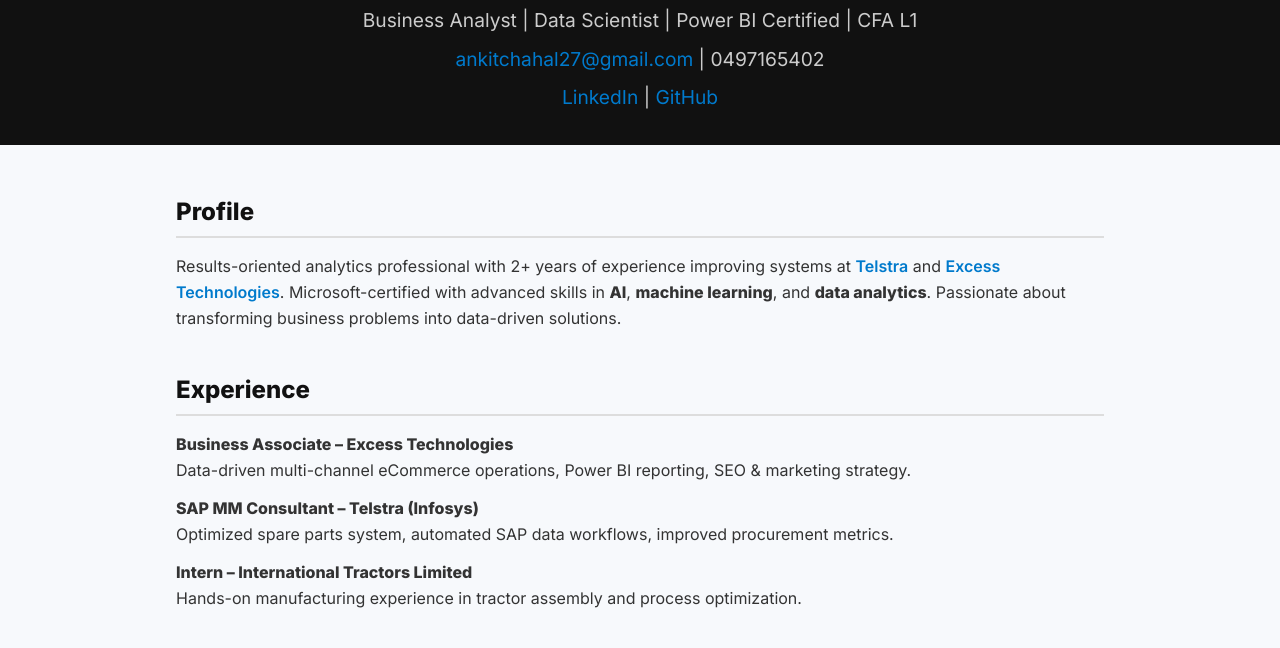
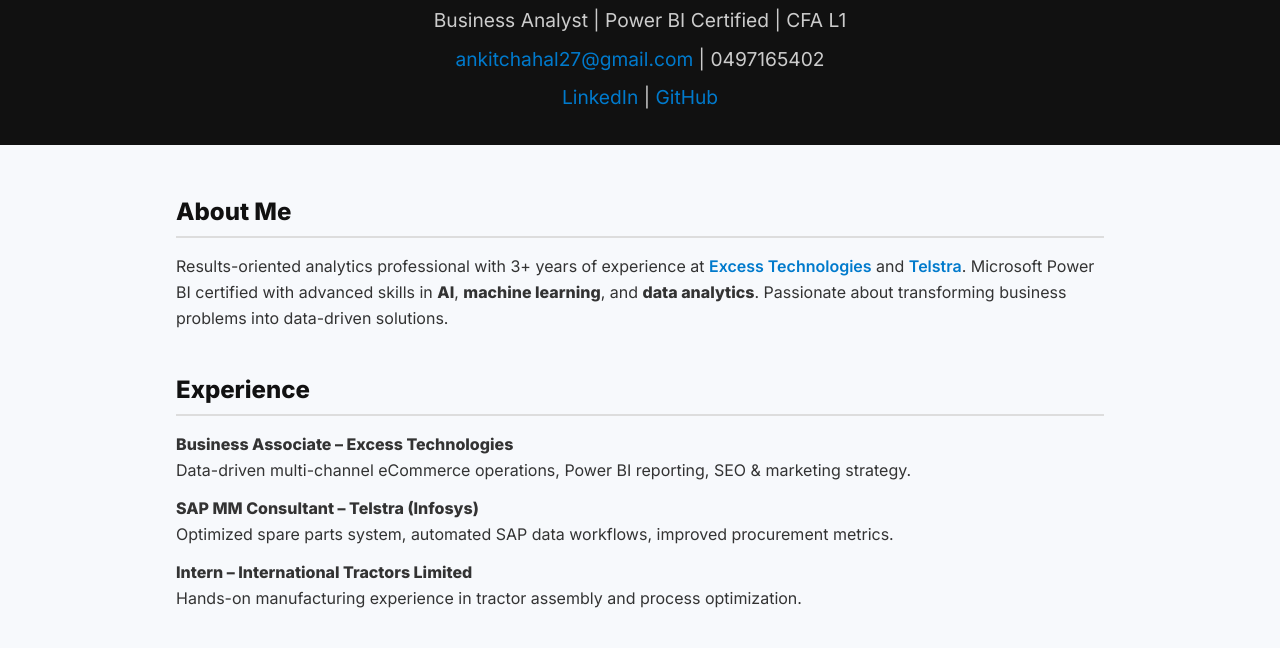
Before and after one commit to ankitchahal27/info-site, a plain HTML site: page index.html in a window 1280 px wide. Shown: the part 99-747 px from the top of the page. Drawn offline with Linux system fonts and the light colour scheme.

Commit message:
Update index.html

```diff
--- a/index.html
+++ b/index.html
@@ -75,15 +75,15 @@
 <body>
   <header>
     <h1>Ankit Chahal</h1>
-    <p>Business Analyst | Data Scientist | Power BI Certified | CFA L1</p>
+    <p>Business Analyst | Power BI Certified | CFA L1</p>
     <p><a class="link" href="mailto:ankitchahal27@gmail.com">ankitchahal27@gmail.com</a> | 0497165402</p>
     <p><a class="link" href="https://linkedin.com/in/ankit-chahal27" target="_blank">LinkedIn</a> | <a class="link" href="https://github.com/ankitchahal27" target="_blank">GitHub</a></p>
   </header>
 
   <div class="container">
     <section>
-      <h2>Profile</h2>
-      <p>Results-oriented analytics professional with 2+ years of experience improving systems at <span class="highlight">Telstra</span> and <span class="highlight">Excess Technologies</span>. Microsoft-certified with advanced skills in <strong>AI</strong>, <strong>machine learning</strong>, and <strong>data analytics</strong>. Passionate about transforming business problems into data-driven solutions.</p>
+      <h2>About Me</h2>
+      <p>Results-oriented analytics professional with 3+ years of experience at <span class="highlight">Excess Technologies</span> and <span class="highlight">Telstra</span>. Microsoft Power BI certified with advanced skills in <strong>AI</strong>, <strong>machine learning</strong>, and <strong>data analytics</strong>. Passionate about transforming business problems into data-driven solutions.</p>
     </section>
 
     <section>
```
